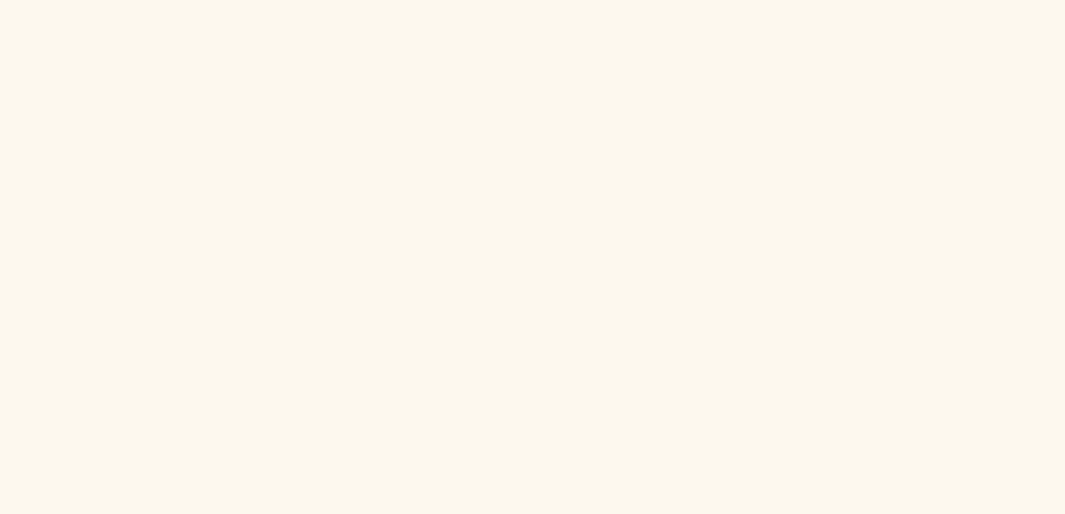
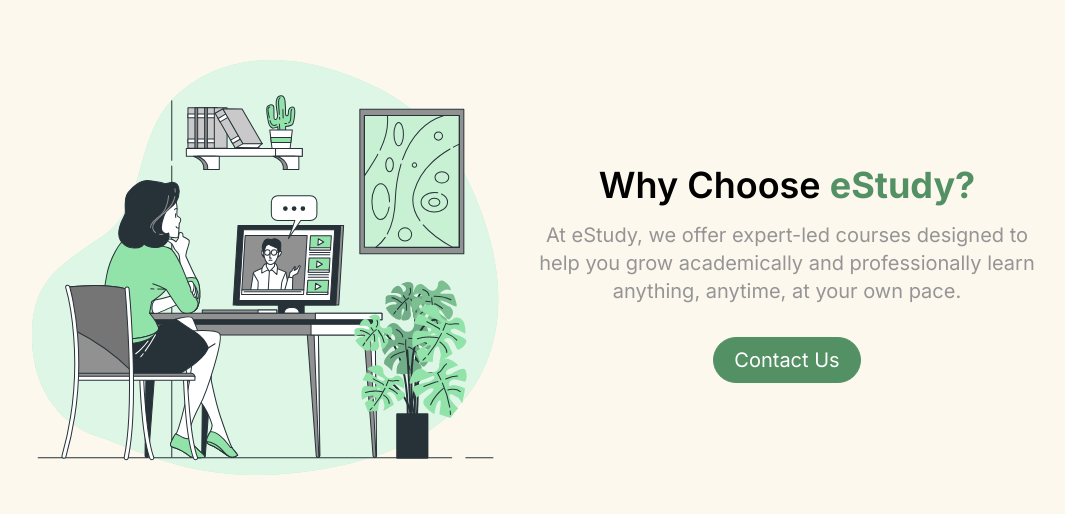
Before and after one commit to eslamahmedbadea/eStudy_Education_Landing_Page_React, a React (Vite) app: page / in a window 1280 px wide. Shown: the part 854-1368 px from the top of the page, without its empty margins (114-1179 px from the left). Before the commit the page ends 800 px from the top, so only its background shows below. Built offline with nearby package versions, Linux system fonts and the light colour scheme.

Commit message:
Feat: Added AboutUs Section

```diff
--- /dev/null
+++ b/src/components/About.jsx
@@ -0,0 +1,33 @@
+// Importing
+import img from "../assets/about.svg";
+import Button from "../layout/Button";
+import { Link } from "react-scroll";
+
+function About() {
+  return (
+    <div className="md:min-h-screen flex flex-col-reverse md:flex-row items-center gap-5 md:mx-32 mx-5 mt-14">
+
+      {/* Left Side */}
+      <div className="w-full md:w-2/4">
+        <img src={img} alt="aboutImg" />
+      </div>
+
+      {/* Right Side */}
+      <div className="w-full md:w-2/4 text-xl text-center space-y-4">
+        <h2 className="text-4xl font-semibold">
+          Why Choose <span className="text-brightGreen font-bold">eStudy?</span>
+        </h2>
+        <p className="text-lightText">
+          At eStudy, we offer expert-led courses designed to help you grow
+          academically and professionally learn anything, anytime, at your own
+          pace.
+        </p>
+        <Link to="contact" spy={true} smooth={true} duration={500}>
+          <Button title="Contact Us" />
+        </Link>
+      </div>
+    </div>
+  );
+}
+
+export default About;
--- a/src/components/HeroSection.jsx
+++ b/src/components/HeroSection.jsx
@@ -6,11 +6,10 @@
 function HeroSection() {
   return (
     <div className="min-h-[70vh] flex flex-col md:flex-row md:justify-between items-center md:mx-32 mx-5 mt-10">
-
       {/* Left Side */}
       <div className="md:w-2/4 text-left space-y-5">
         <h2 className="text-5xl font-semibold leading-tight text-start">
-          Knowledge with{" "}
+          Knowledge With{" "}
           <span className="text-brightGreen font-bold">eStudy</span>
         </h2>
         <p className="text-lightText text-xl text-start">
--- a/src/pages/Home.jsx
+++ b/src/pages/Home.jsx
@@ -1,12 +1,14 @@
 // Importing
 import NavBar from "../components/NavBar";
 import HeroSection from "../components/HeroSection";
+import About from "../components/About";
 
 function Home() {
   return (
     <>
       <NavBar />
       <HeroSection />
+      <About />
     </>
   );
 }
```
